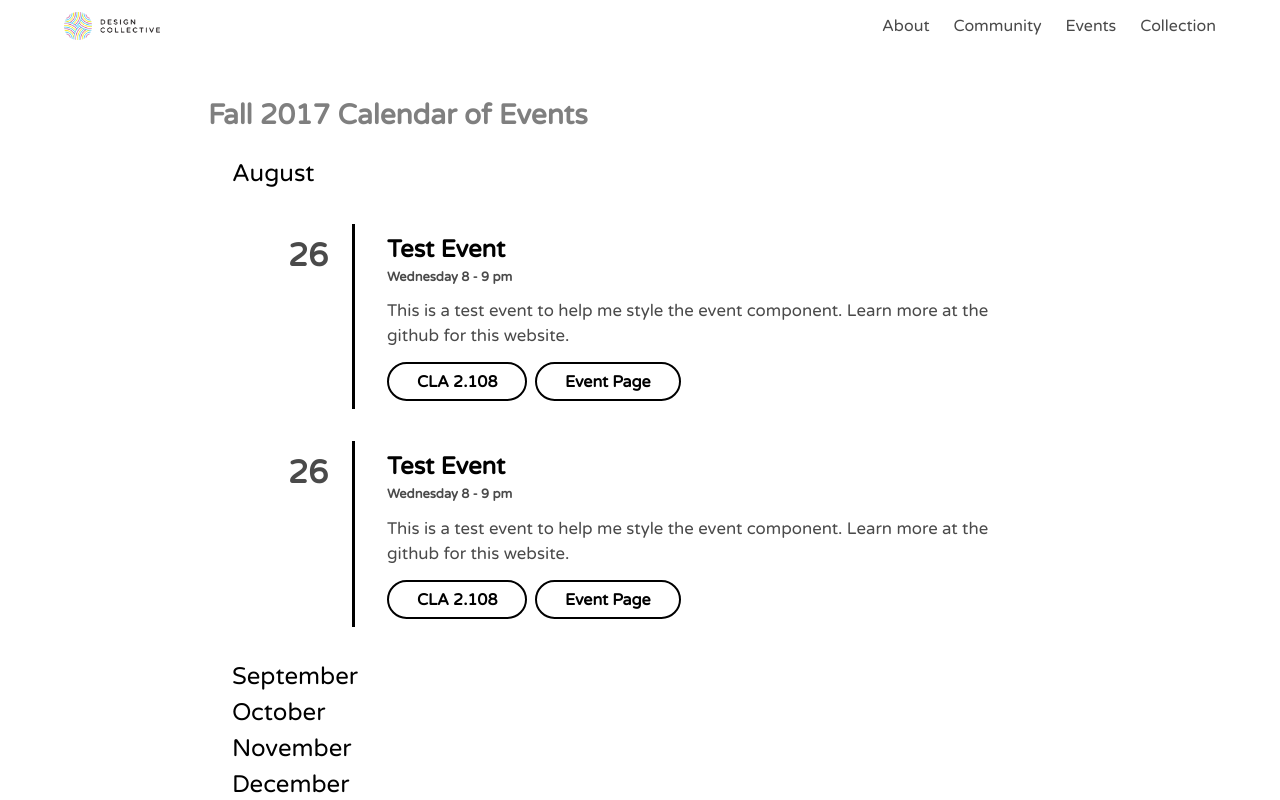
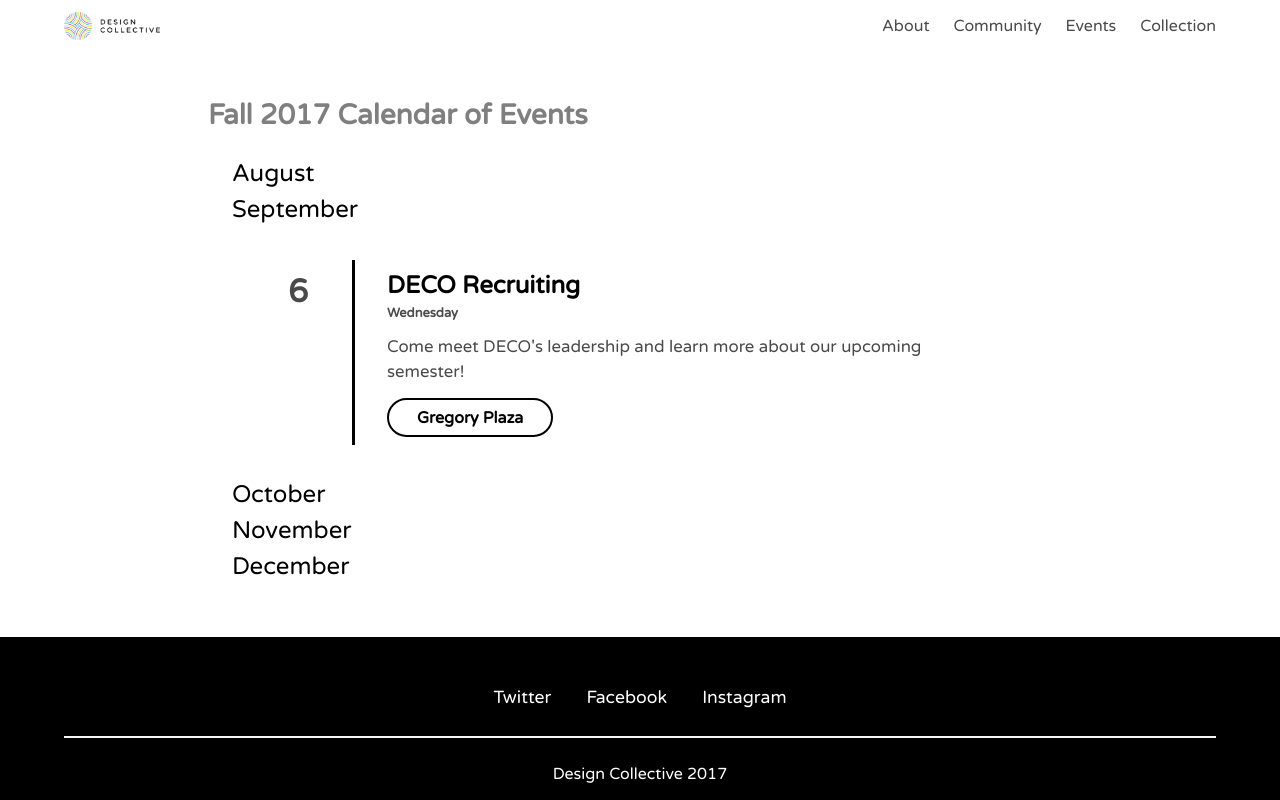
Before and after one commit to Jaredk3nt/Design-Collective, a Vue app: page /Events in a window 1280 px wide. Shown: the top 800 px of the page. Built offline with nearby package versions, Linux system fonts and the light colour scheme.

Commit message:
Fixing events and adding first community org

```diff
--- a/src/components/Event.vue
+++ b/src/components/Event.vue
@@ -9,7 +9,7 @@
             <div class="event-description"> {{event.description}} </div>
             <div class="buttons">
                 <a class="deco-button"> {{event.location}} </a>
-                <a class="deco-button" :href="event.url"> Event Page </a>
+                <a class="deco-button" :href="event.url" v-if="event.url.length < 0"> Event Page </a>
             </div>
         </div>
     </div>
--- a/src/components/pages/Community.vue
+++ b/src/components/pages/Community.vue
@@ -5,9 +5,9 @@
             <div class="content">
                 <h4>Are we missing a UT organization?</h4>
             </div>
-            <div class="deco-button">
+            <a href="https://goo.gl/forms/HWWf14t2MMl2xpMm1" target="_blank" class="deco-button">
                 Submit an Org
-            </div>
+            </a>
         </div>
     </div>
 </template>
--- a/static/data/calendar.json
+++ b/static/data/calendar.json
@@ -1,24 +1,16 @@
 {
     "data": {
-        "August": [
+        "August": [],
+        "September": [
             {
-                "time": "Wednesday 8 - 9 pm",
-                "day": "26",
-                "title": "Test Event",
-                "description": "This is a test event to help me style the event component. Learn more at the github for this website.",
-                "location": "CLA 2.108",
-                "url": ""
-            },
-            {
-                "time": "Wednesday 8 - 9 pm",
-                "day": "26",
-                "title": "Test Event",
-                "description": "This is a test event to help me style the event component. Learn more at the github for this website.",
-                "location": "CLA 2.108",
+                "time": "Wednesday",
+                "day": "6",
+                "title": "DECO Recruiting",
+                "description": "Come meet DECO's leadership and learn more about our upcoming semester!",
+                "location": "Gregory Plaza",
                 "url": ""
             }
         ],
-        "September": [],
         "October": [],
         "November": [],
         "December": []
--- a/static/data/orgs.json
+++ b/static/data/orgs.json
@@ -1,5 +1,5 @@
 {
     "data": [
-        { "name": "", "img": "", "url": "" }
+        { "name": "Design For America", "img": "../../static/dfa.png", "url": "https://www.facebook.com/dfatexas/" }
     ]
 }
```
Also changed, not shown: static/dfa.png (added).
